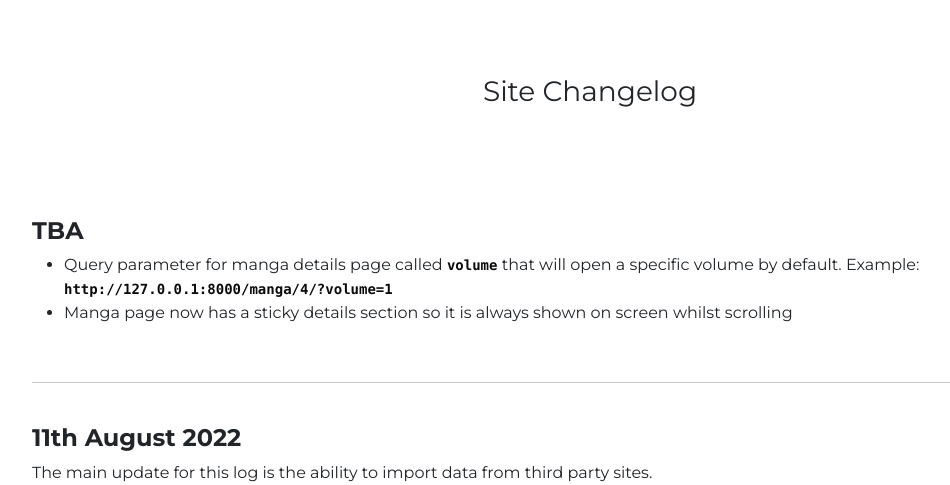
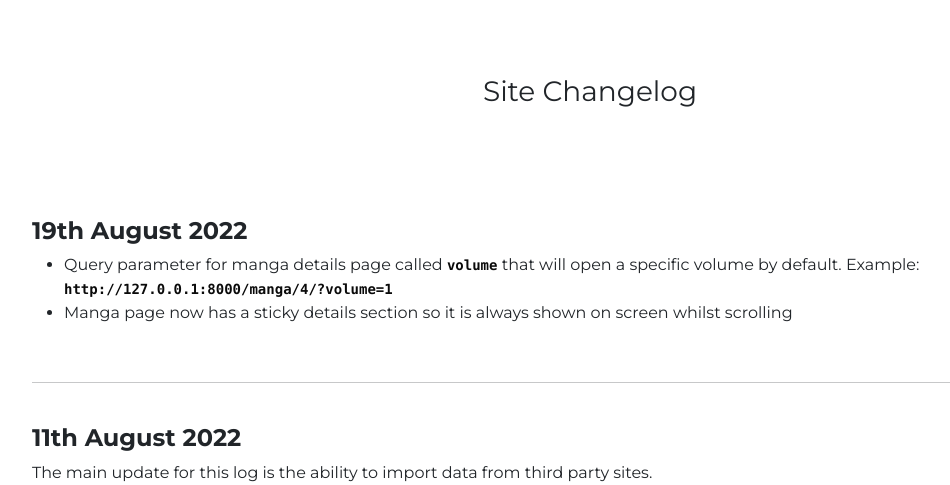
Before and after one commit to crxssed7/tankobon, a Django app: page /changelog/ in a window 1280 px wide. Shown: the part 71-556 px from the top of the page, without its empty margins (50-1000 px from the left). Run offline with Django 3.2, Linux system fonts and the light colour scheme.

Commit message:
update changelog

```diff
--- a/web/templates/web/changelog.html
+++ b/web/templates/web/changelog.html
@@ -19,7 +19,7 @@
     <h3>Site Changelog</h3>
 </div>
 <div class="container section">
-    <h4><b>TBA</b></h4>
+    <h4><b>19th August 2022</b></h4>
     <ul>
         <li>Query parameter for manga details page called <code>volume</code> that will open a specific volume by default. Example: <code>http://127.0.0.1:8000/manga/4/?volume=1</code></li>
         <li>Manga page now has a sticky details section so it is always shown on screen whilst scrolling</li>
```
